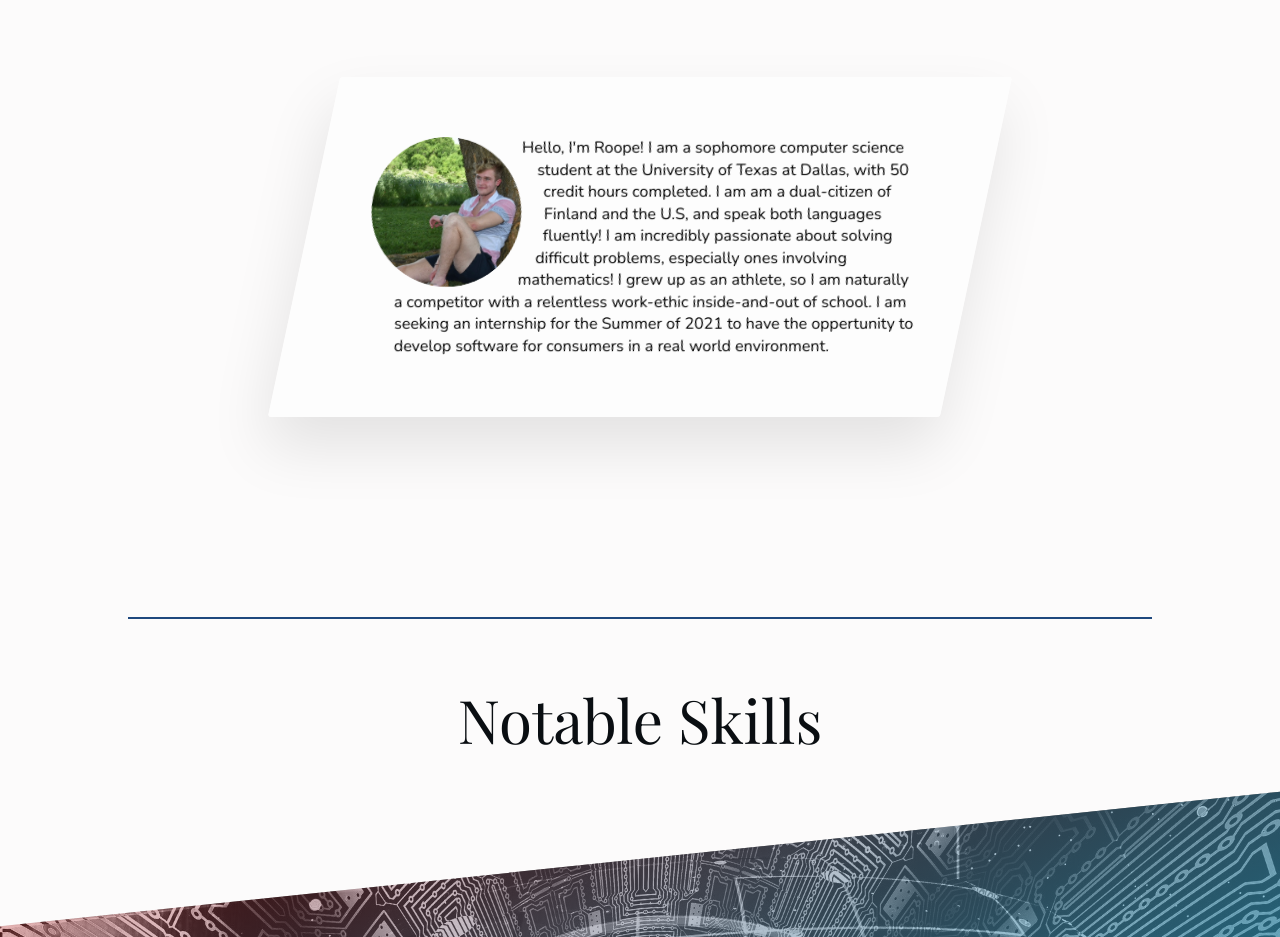
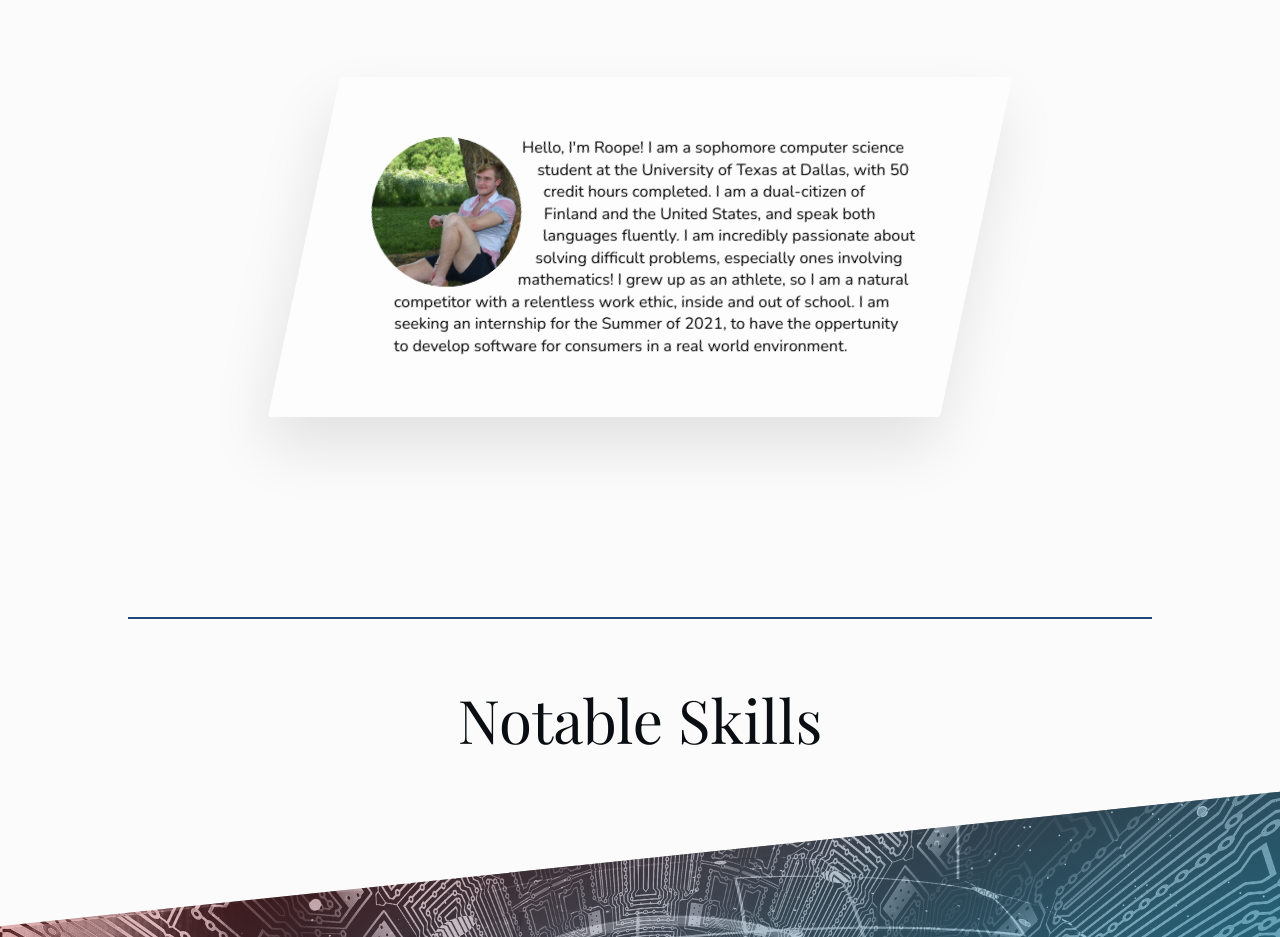
Before and after one commit to rraikaa/rraikaa.github.io, a website: page index.html in a window 1280 px wide. Shown: the part 1000-1937 px from the top of the page. Drawn offline with nearby package versions, Linux system fonts and the light colour scheme; a web font is replaced by a local one.

Commit message:
Update index.html

```diff
--- a/index.html
+++ b/index.html
@@ -145,13 +145,13 @@
                         <p>
                             Hello, I'm Roope! I am a sophomore computer science student at the University of Texas at
                             Dallas,
-                            with 50 credit hours completed. I am am a dual-citizen of Finland and the U.S, and speak
+                            with 50 credit hours completed. I am a dual-citizen of Finland and the United States, and speak
                             both
-                            languages fluently! I am incredibly passionate about solving difficult problems, especially
+                            languages fluently. I am incredibly passionate about solving difficult problems, especially
                             ones
-                            involving mathematics! I grew up as an athlete, so I am naturally a competitor with a
+                            involving mathematics! I grew up as an athlete, so I am a natural competitor with a
                             relentless
-                            work-ethic inside-and-out of school. I am seeking an internship for the Summer of 2021 to
+                            work ethic, inside and out of school. I am seeking an internship for the Summer of 2021, to
                             have the
                             oppertunity to develop software for consumers in a real world environment.
                         </p>
```
